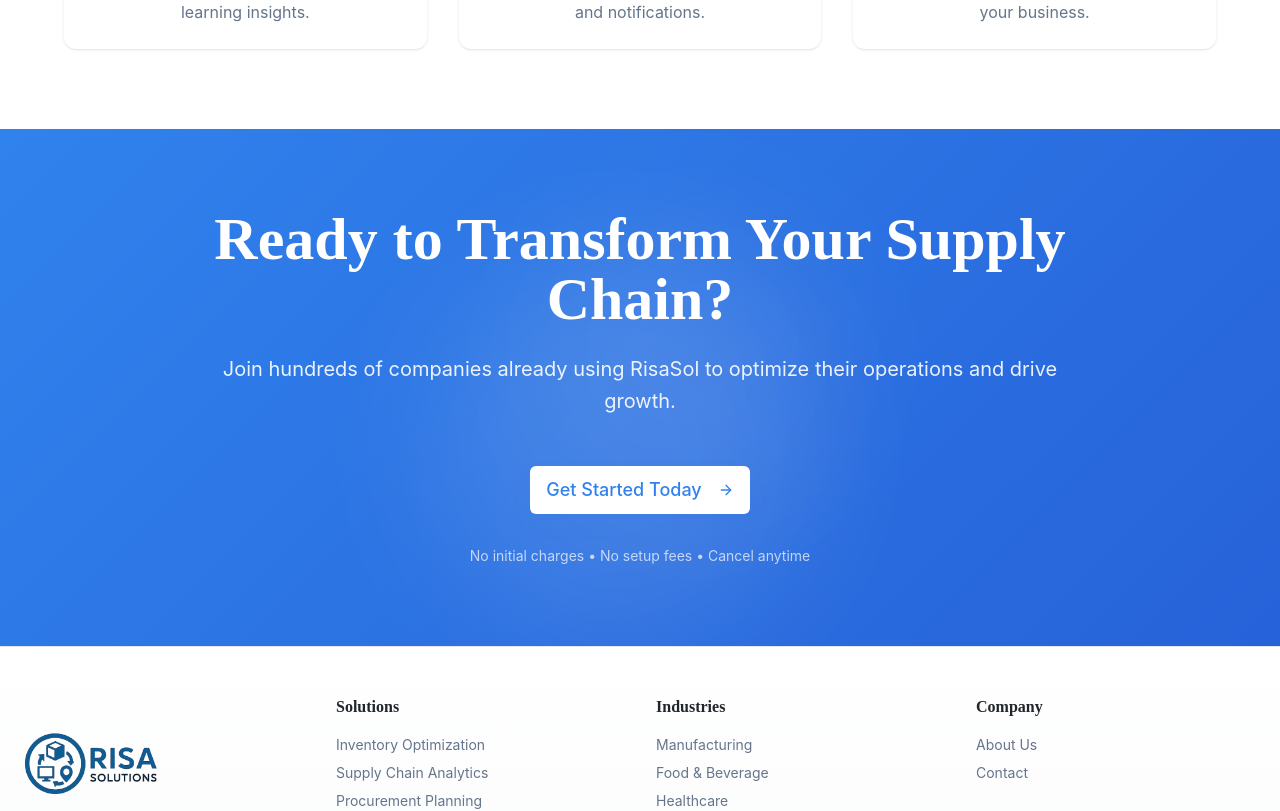
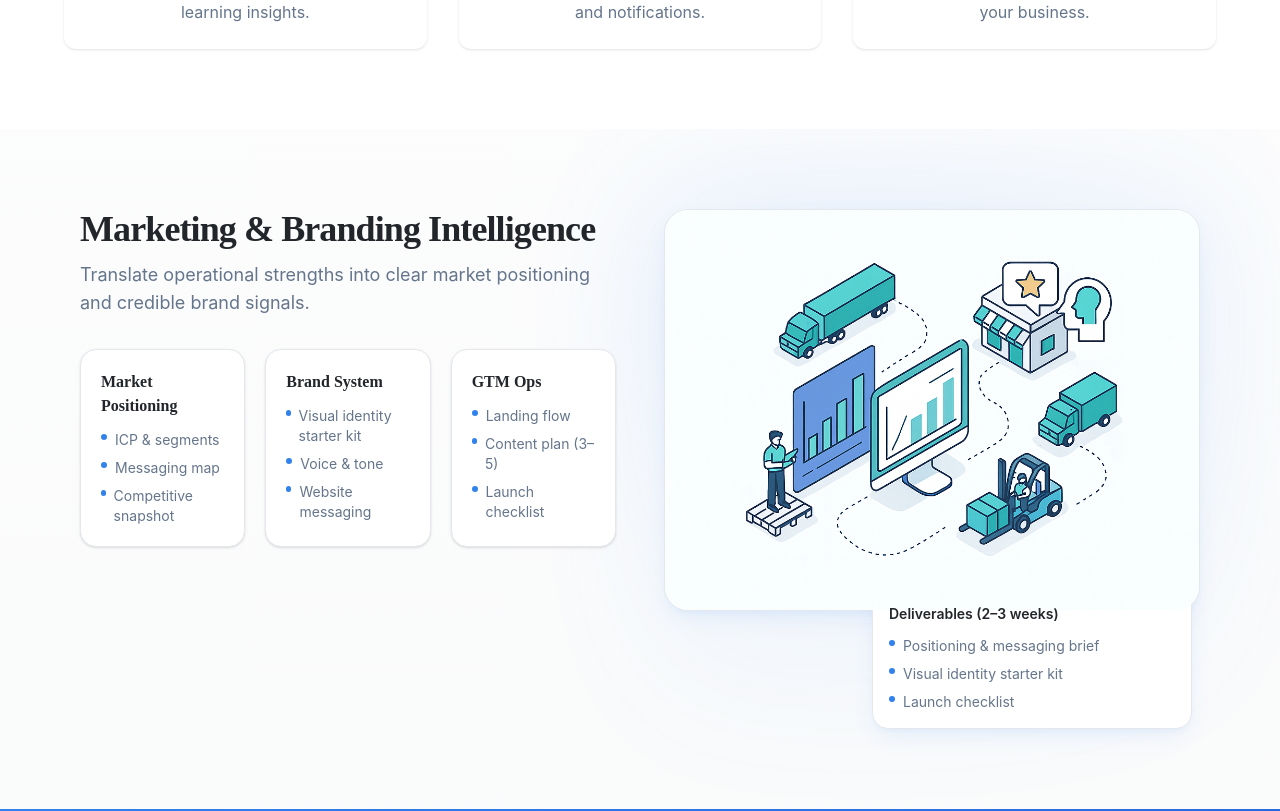
Before and after one commit to Saqib25492/RisaSol, a Next.js app: page / in a window 1280 px wide. Shown: the part 1340-2151 px from the top of the page. Built offline with nearby package versions, Linux system fonts and the light colour scheme.

Commit message:
Add marketing branding section

```diff
--- a/src/app/page.tsx
+++ b/src/app/page.tsx
@@ -4,7 +4,15 @@
 import { Button } from "@/components/ui/button";
 import { Card, CardContent, CardHeader, CardTitle } from "@/components/ui/card";
 import { Badge } from "@/components/ui/badge";
-import { ArrowRight, Shield, Zap, BarChart3, Users, CheckCircle, Star } from "lucide-react";
+import {
+  ArrowRight,
+  Shield,
+  Zap,
+  BarChart3,
+  Users,
+  CheckCircle,
+  Star,
+} from "lucide-react";
 import Image from "next/image";
 import Link from "next/link";
 
@@ -13,7 +21,6 @@
 const Index = () => {
   return (
     <div className="min-h-screen bg-gradient-subtle relative">
-
       <main>
         {/* Hero Section */}
         <section className="relative pt-32 pb-20 px-4 overflow-hidden">
@@ -24,20 +31,36 @@
           <div className="container mx-auto max-w-6xl relative z-10">
             <div className="grid grid-cols-1 lg:grid-cols-2 gap-12 items-center">
               <div className="space-y-8 animate-fade-in">
-                <Badge variant="secondary" className="w-fit animate-scale-in animate-delay-200">
+                <Badge
+                  variant="secondary"
+                  className="w-fit animate-scale-in animate-delay-200"
+                >
                   🚀 Trusted by Growing Businesses
                 </Badge>
                 <h1 className="hero-title animate-fade-in-up animate-delay-300">
-                  Smarter <span className="text-gradient">Supply Chains</span> for Growing Businesses
+                  Smarter <span className="text-gradient">Supply Chains</span>{" "}
+                  for Growing Businesses
                 </h1>
                 <p className="text-xl text-muted-foreground leading-relaxed animate-fade-in-up animate-delay-500">
-                  Transform your supply chain with AI-powered insights, real-time visibility, and intelligent automation. Reduce costs while improving service levels.
+                  Transform your supply chain with AI-powered insights,
+                  real-time visibility, and intelligent automation. Reduce costs
+                  while improving service levels.
                 </p>
                 <div className="flex flex-col sm:flex-row gap-4 animate-fade-in-up animate-delay-700">
-                  <Button asChild size="lg" variant="default" className="text-lg px-8 py-6 btn-glow animate-pulse-glow">
+                  <Button
+                    asChild
+                    size="lg"
+                    variant="default"
+                    className="text-lg px-8 py-6 btn-glow animate-pulse-glow"
+                  >
                     <Link href="/contact">Schedule a Demo</Link>
                   </Button>
-                  <Button asChild variant="outline" size="lg" className="text-lg px-8 py-6 hover-lift">
+                  <Button
+                    asChild
+                    variant="outline"
+                    size="lg"
+                    className="text-lg px-8 py-6 hover-lift"
+                  >
                     <Link href="/solutions">View Solutions</Link>
                   </Button>
                 </div>
@@ -63,8 +86,12 @@
                   className="relative w-full rounded-xl shadow-elegant hover-lift"
                 />
                 <div className="absolute -bottom-6 -right-6 glass-effect p-6 rounded-lg shadow-lg animate-scale-in animate-delay-1000">
-                  <p className="text-sm font-medium text-white">Cost Reduction</p>
-                  <p className="text-xs text-white/80">Average customer savings</p>
+                  <p className="text-sm font-medium text-white">
+                    Cost Reduction
+                  </p>
+                  <p className="text-xs text-white/80">
+                    Average customer savings
+                  </p>
                 </div>
               </div>
             </div>
@@ -76,10 +103,12 @@
           <div className="container-center">
             <div className="text-center mb-16 animate-fade-in">
               <h2 className="text-3xl md:text-5xl font-bold mb-6">
-                Everything You Need to <span className="text-gradient">Optimize</span>
+                Everything You Need to{" "}
+                <span className="text-gradient">Optimize</span>
               </h2>
               <p className="text-xl text-muted-foreground max-w-3xl mx-auto">
-                From inventory management to predictive analytics, RisaSol provides comprehensive tools for modern supply chain management.
+                From inventory management to predictive analytics, RisaSol
+                provides comprehensive tools for modern supply chain management.
               </p>
             </div>
 
@@ -88,17 +117,20 @@
                 {
                   icon: <BarChart3 className="w-8 h-8 text-primary" />,
                   title: "AI-Powered Analytics",
-                  description: "Make data-driven decisions with advanced analytics and machine learning insights.",
+                  description:
+                    "Make data-driven decisions with advanced analytics and machine learning insights.",
                 },
                 {
                   icon: <Zap className="w-8 h-8 text-primary" />,
                   title: "Real-Time Visibility",
-                  description: "Monitor your entire supply chain in real-time with instant alerts and notifications.",
+                  description:
+                    "Monitor your entire supply chain in real-time with instant alerts and notifications.",
                 },
                 {
                   icon: <Shield className="w-8 h-8 text-primary" />,
                   title: "Risk Management",
-                  description: "Identify and mitigate supply chain risks before they impact your business.",
+                  description:
+                    "Identify and mitigate supply chain risks before they impact your business.",
                 },
               ].map((feature, index) => (
                 <Card
@@ -107,11 +139,15 @@
                   style={{ animationDelay: `${(index + 1) * 200}ms` }}
                 >
                   <CardHeader>
-                    <div className="flex justify-center mb-4 group-hover:animate-bounce-gentle">{feature.icon}</div>
+                    <div className="flex justify-center mb-4 group-hover:animate-bounce-gentle">
+                      {feature.icon}
+                    </div>
                     <CardTitle className="text-xl">{feature.title}</CardTitle>
                   </CardHeader>
                   <CardContent>
-                    <p className="text-muted-foreground">{feature.description}</p>
+                    <p className="text-muted-foreground">
+                      {feature.description}
+                    </p>
                   </CardContent>
                 </Card>
               ))}
@@ -194,6 +230,143 @@
         </section>
         */}
 
+        {/* Marketing & Branding Intelligence */}
+        <section
+          id="marketing-branding"
+          className="relative overflow-hidden section-padding"
+        >
+          {/* soft background wash */}
+          <div className="absolute inset-0 -z-10 bg-gradient-to-b from-[hsl(var(--muted)/0.35)] via-transparent to-transparent" />
+
+          <div className="container mx-auto max-w-6xl px-4 relative z-10">
+            <div className="grid grid-cols-1 lg:grid-cols-2 gap-12 items-start">
+              {/* Left: copy + mini-cards */}
+              <div className="animate-fade-in">
+                <h2 className="text-3xl md:text-4xl font-bold tracking-tight">
+                  Marketing & Branding Intelligence
+                </h2>
+                <p className="mt-3 text-lg text-muted-foreground max-w-2xl">
+                  Translate operational strengths into clear market positioning
+                  and credible brand signals.
+                </p>
+
+                {/* Buckets */}
+                <div className="mt-8 grid grid-cols-1 sm:grid-cols-2 lg:grid-cols-3 gap-5">
+                  {/* Market Positioning */}
+                  <div className="rounded-2xl border border-[hsl(var(--border))] bg-[hsl(var(--card))] p-5 shadow-sm hover-lift animate-fade-in-up">
+                    <h3 className="text-base font-semibold">
+                      Market Positioning
+                    </h3>
+                    <ul className="mt-3 space-y-2 text-sm text-muted-foreground">
+                      <li className="flex items-start gap-2">
+                        <span className="mt-1 h-1.5 w-1.5 rounded-full bg-primary inline-block" />
+                        ICP & segments
+                      </li>
+                      <li className="flex items-start gap-2">
+                        <span className="mt-1 h-1.5 w-1.5 rounded-full bg-primary inline-block" />
+                        Messaging map
+                      </li>
+                      <li className="flex items-start gap-2">
+                        <span className="mt-1 h-1.5 w-1.5 rounded-full bg-primary inline-block" />
+                        Competitive snapshot
+                      </li>
+                    </ul>
+                  </div>
+
+                  {/* Brand System */}
+                  <div className="rounded-2xl border border-[hsl(var(--border))] bg-[hsl(var(--card))] p-5 shadow-sm hover-lift animate-fade-in-up animate-delay-200">
+                    <h3 className="text-base font-semibold">Brand System</h3>
+                    <ul className="mt-3 space-y-2 text-sm text-muted-foreground">
+                      <li className="flex items-start gap-2">
+                        <span className="mt-1 h-1.5 w-1.5 rounded-full bg-primary inline-block" />
+                        Visual identity starter kit
+                      </li>
+                      <li className="flex items-start gap-2">
+                        <span className="mt-1 h-1.5 w-1.5 rounded-full bg-primary inline-block" />
+                        Voice & tone
+                      </li>
+                      <li className="flex items-start gap-2">
+                        <span className="mt-1 h-1.5 w-1.5 rounded-full bg-primary inline-block" />
+                        Website messaging
+                      </li>
+                    </ul>
+                  </div>
+
+                  {/* GTM Ops */}
+                  <div className="rounded-2xl border border-[hsl(var(--border))] bg-[hsl(var(--card))] p-5 shadow-sm hover-lift animate-fade-in-up animate-delay-300">
+                    <h3 className="text-base font-semibold">GTM Ops</h3>
+                    <ul className="mt-3 space-y-2 text-sm text-muted-foreground">
+                      <li className="flex items-start gap-2">
+                        <span className="mt-1 h-1.5 w-1.5 rounded-full bg-primary inline-block" />
+                        Landing flow
+                      </li>
+                      <li className="flex items-start gap-2">
+                        <span className="mt-1 h-1.5 w-1.5 rounded-full bg-primary inline-block" />
+                        Content plan (3–5)
+                      </li>
+                      <li className="flex items-start gap-2">
+                        <span className="mt-1 h-1.5 w-1.5 rounded-full bg-primary inline-block" />
+                        Launch checklist
+                      </li>
+                    </ul>
+                  </div>
+                </div>
+              </div>
+
+              {/* Right: visual + mini checklist */}
+              <div className="relative animate-fade-in-up lg:animate-delay-200">
+                {/* glow */}
+                <div className="absolute -inset-6 -z-10 rounded-3xl blur-3xl opacity-40 bg-[radial-gradient(45rem_30rem_at_40%_20%,hsl(var(--primary)/0.35),transparent)]" />
+
+                {/* Illustration container (replace image as needed) */}
+                <div className="aspect-[4/3] w-full overflow-hidden rounded-3xl border border-[hsl(var(--border))] bg-[hsl(var(--card))] shadow-elegant hover-lift">
+                  <Image
+                    src="/images/M_Section.png"
+                    alt="Marketing and Branding Intelligence illustration"
+                    width={600}
+                    height={450}
+                    className="w-full h-auto object-contain"
+                  />
+                </div>
+
+                {/* Overlapping mini card */}
+                <div className="w-full max-w-xs rounded-2xl border border-[hsl(var(--border))] bg-[hsl(var(--popover))] p-4 shadow-lg -mt-6 ml-auto mr-2 animate-fade-in-up">
+                  <div className="text-sm font-semibold">
+                    Deliverables (2–3 weeks)
+                  </div>
+                  <ul className="mt-3 space-y-2 text-sm text-muted-foreground">
+                    <li className="flex items-start gap-2">
+                      <span className="mt-1 h-1.5 w-1.5 rounded-full bg-primary inline-block" />
+                      Positioning & messaging brief
+                    </li>
+                    <li className="flex items-start gap-2">
+                      <span className="mt-1 h-1.5 w-1.5 rounded-full bg-primary inline-block" />
+                      Visual identity starter kit
+                    </li>
+                    <li className="flex items-start gap-2">
+                      <span className="mt-1 h-1.5 w-1.5 rounded-full bg-primary inline-block" />
+                      Launch checklist
+                    </li>
+                  </ul>
+                </div>
+              </div>
+            </div>
+          </div>
+
+          {/* Motion safety */}
+          <style jsx>{`
+            @media (prefers-reduced-motion: reduce) {
+              #marketing-branding .animate-fade-in,
+              #marketing-branding .animate-fade-in-up {
+                animation: none !important;
+              }
+              #marketing-branding .hover-lift {
+                transform: none !important;
+              }
+            }
+          `}</style>
+        </section>
+
         {/* CTA Section */}
         <section className="section-padding relative overflow-hidden">
           <div className="absolute inset-0 bg-gradient-hero"></div>
@@ -204,13 +377,19 @@
           <div className="container mx-auto text-center max-w-4xl relative z-10">
             <div className="animate-fade-in-up">
               <h2 className="text-4xl md:text-6xl font-bold mb-6 text-white">
-                Ready to Transform Your <span className="text-white">Supply Chain?</span>
+                Ready to Transform Your{" "}
+                <span className="text-white">Supply Chain?</span>
               </h2>
               <p className="text-xl text-white/90 mb-12 leading-relaxed">
-                Join hundreds of companies already using RisaSol to optimize their operations and drive growth.
+                Join hundreds of companies already using RisaSol to optimize
+                their operations and drive growth.
               </p>
               <div className="flex flex-col sm:flex-row gap-6 justify-center animate-fade-in-up animate-delay-300">
-                <Button asChild size="lg" className="text-lg px-10 py-6 bg-white text-primary hover:bg-white/90 shadow-elegant hover-lift">
+                <Button
+                  asChild
+                  size="lg"
+                  className="text-lg px-10 py-6 bg-white text-primary hover:bg-white/90 shadow-elegant hover-lift"
+                >
                   <Link href="/contact">
                     Get Started Today <ArrowRight className="ml-2 w-5 h-5" />
                   </Link>
```
Also changed, not shown: public/images/M_Section.png (added).
